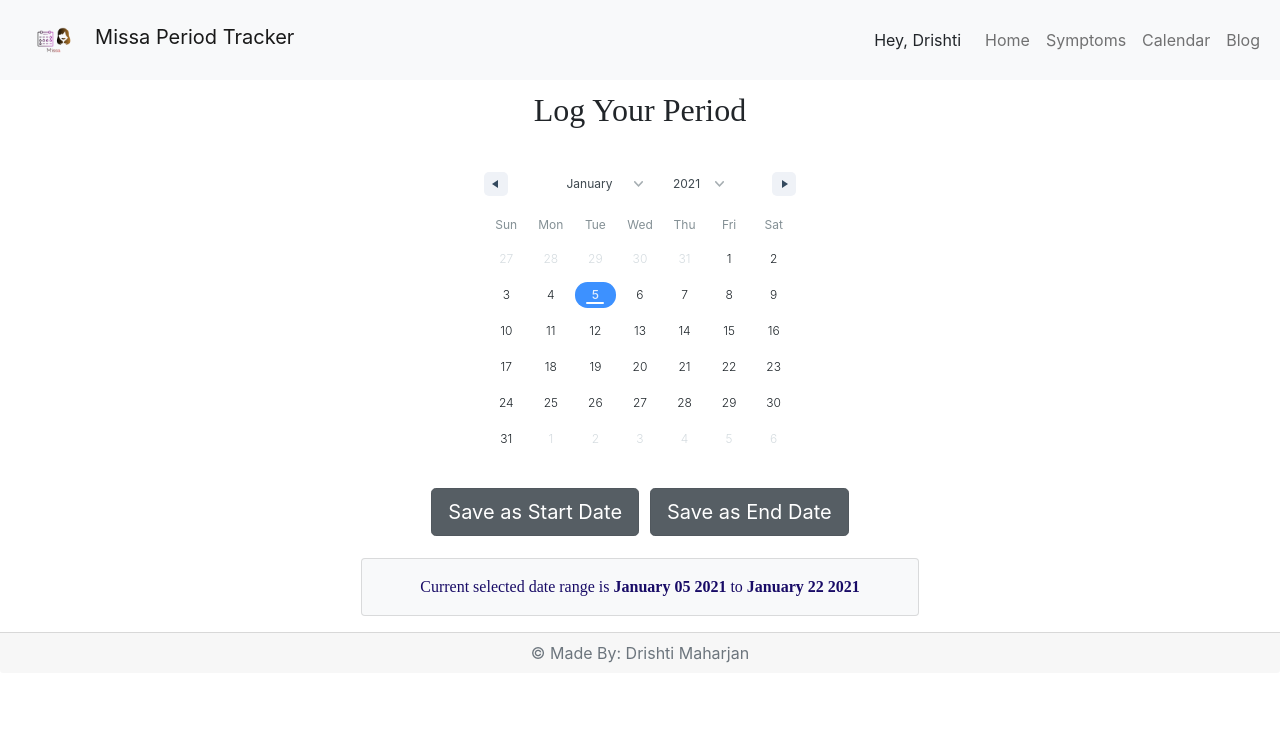
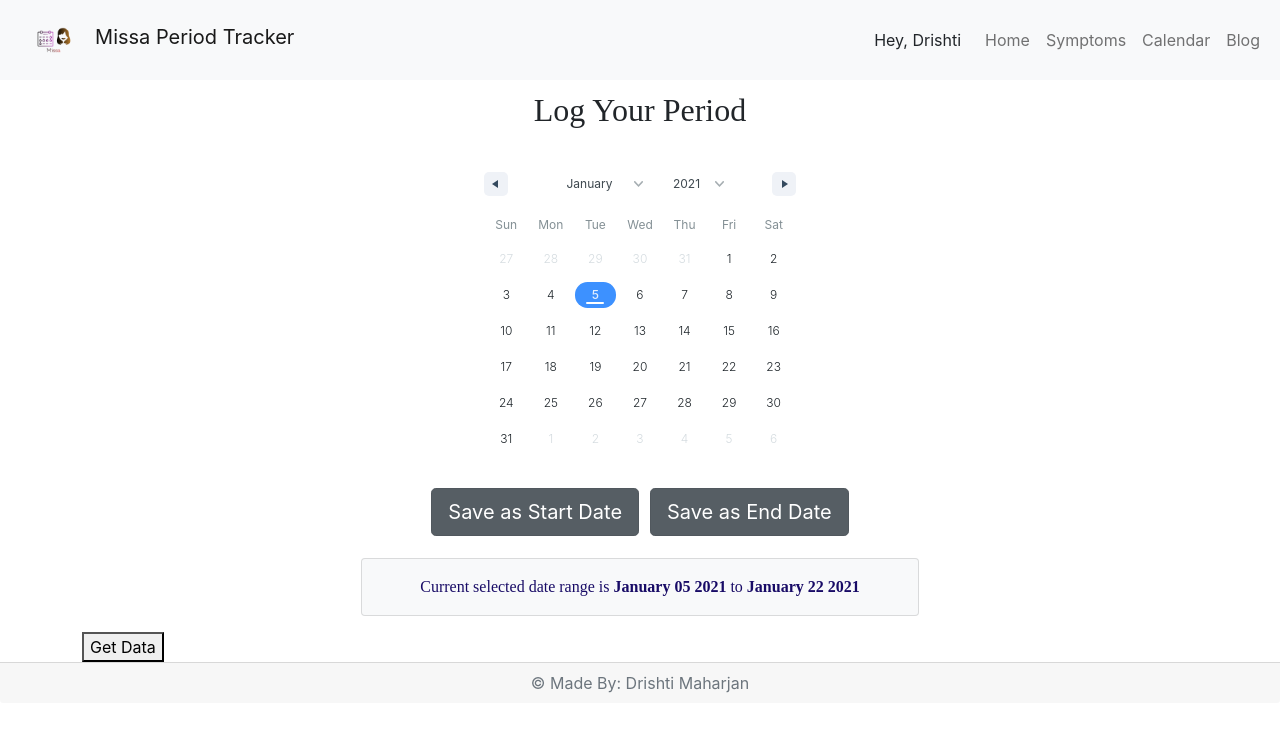
Before and after one commit to drishti-m/Missa-Period-Tracker, a React (Create React App) app: page /dashboard/calendar in a window 1280 px wide. Shown: the top 732 px of the page. Built offline with nearby package versions, Linux system fonts and the light colour scheme.

Commit message:
retrieve data from db and no cors fixed

```diff
--- a/src/components/Calendar.jsx
+++ b/src/components/Calendar.jsx
@@ -4,6 +4,7 @@ import 'react-date-range/dist/styles.css'; // main style file
 import 'react-date-range/dist/theme/default.css'; // theme css file
 import { Calendar, DateRange } from 'react-date-range';
 import moment from 'moment';
+
 
 
 class PeriodCalendar extends Component {
@@ -44,6 +45,15 @@ class PeriodCalendar extends Component {
             this.setState({ validDate: false });
         }
     }
+    retrieveAPI = (e) => {
+        const proxyurl = "https://cors-anywhere.herokuapp.com/";
+        const url = "http://127.0.0.1:5000/user?id=drish";
+        //fetch('')
+        fetch(url)
+            .then(res => res.json())
+            .then((data) => console.log(data))
+            .catch(console.log)
+    }
     render() {
         return (
             <div className="PeriodCalendar" >
@@ -79,6 +89,7 @@ class PeriodCalendar extends Component {
                         </div>
                     </div>
                 </div>
+                <button onClick={this.retrieveAPI}>Get Data</button>
             </div >
         )
     }
```
Also changed, not shown: 2 other files (tests, documents, lock files or other folders).
